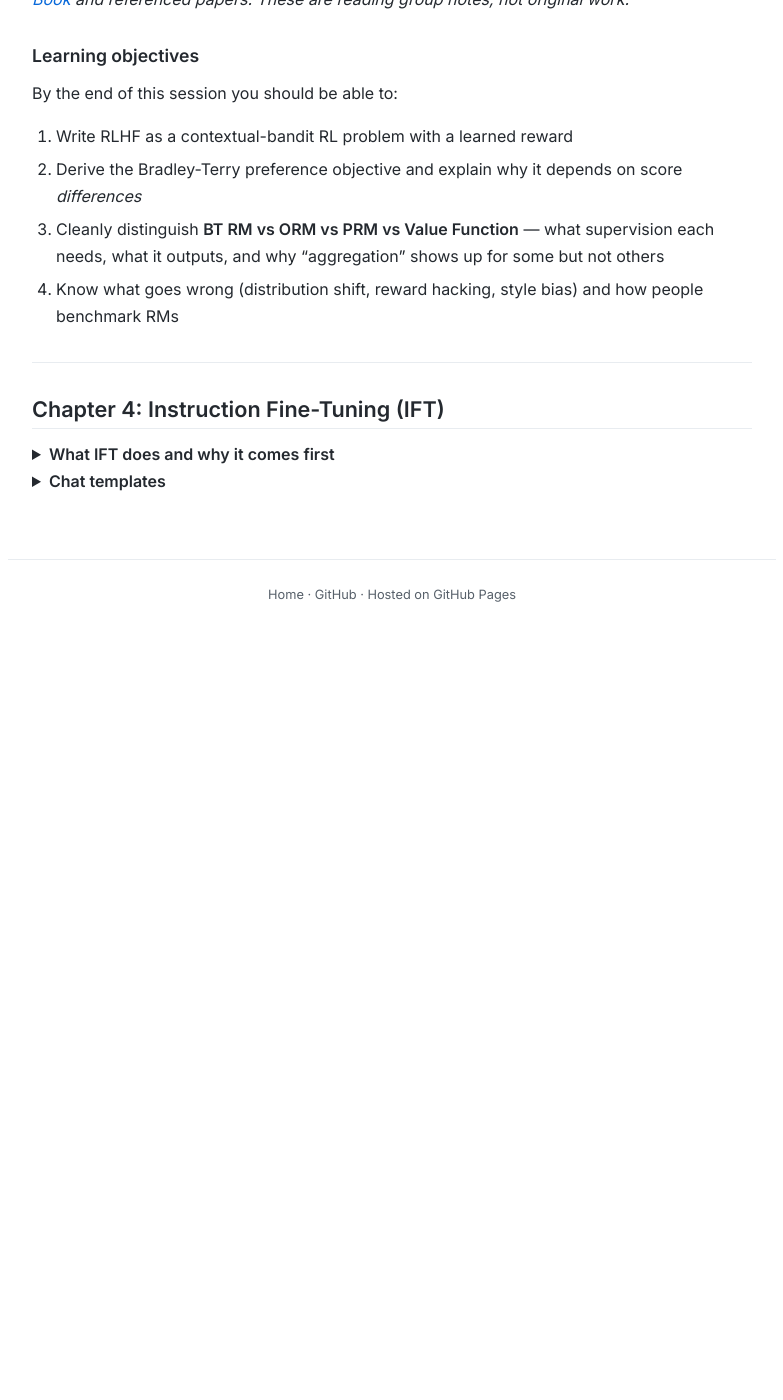
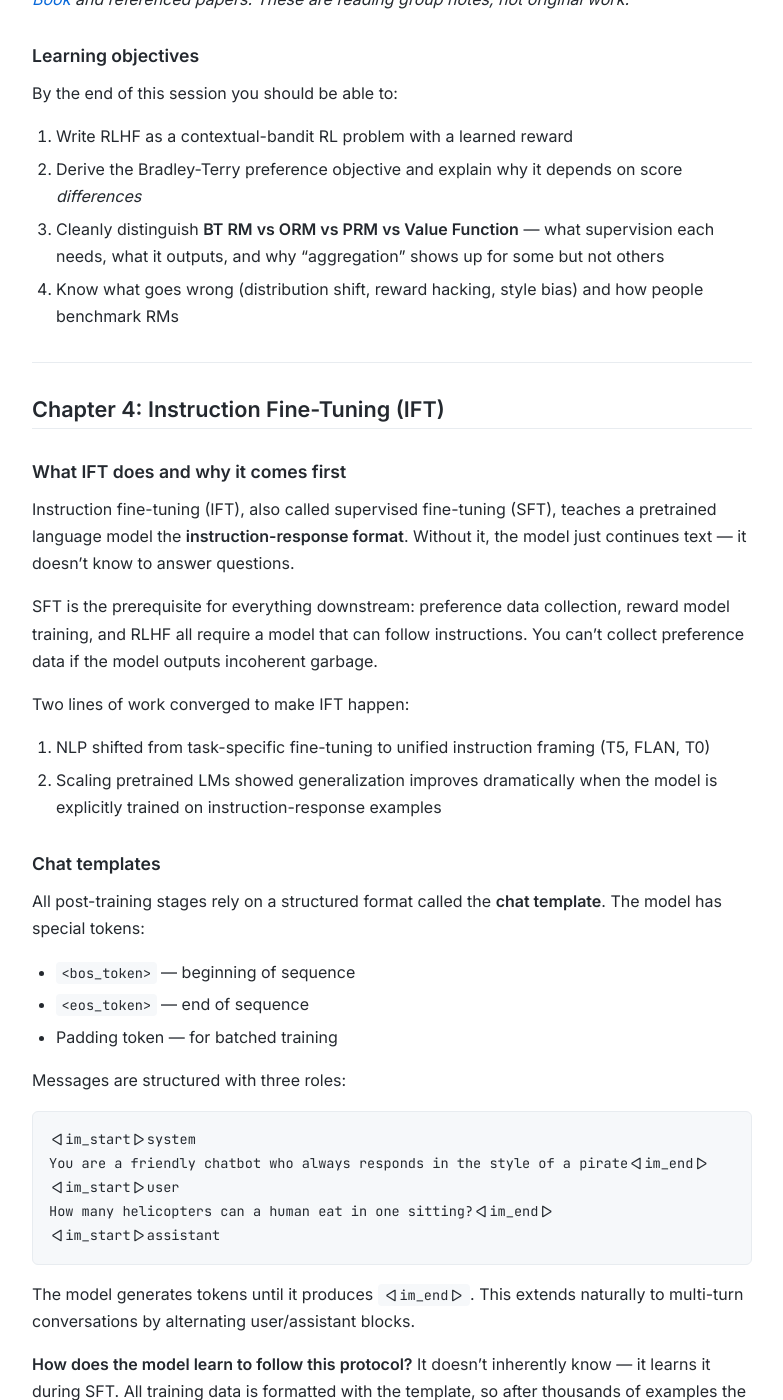
Before and after one commit to shreyasrajesh0308/RLHF-Reading-Group, a Jekyll site: the page built from notes/week03.md, in a window 1280 px wide and 1400 px high, scrolled down 522 px. Shown: the whole window, without its empty margins (248-1031 px from the left). Built offline with Jekyll 4.4.1, drawn with Linux system fonts in a browser that asks for light colours; our own code applies the rules of GitHub Pages for plain Markdown files; before the commit the page ends 1152 px from its top, so only the background shows below that; some of the changed text lies outside the part shown.

Commit message:
Revert collapsible sections - restore plain ### headings

````diff
--- a/notes/week03.md
+++ b/notes/week03.md
@@ -18,8 +18,7 @@ By the end of this session you should be able to:
 
 ## Chapter 4: Instruction Fine-Tuning (IFT)
 
-<details>
-<summary><strong>What IFT does and why it comes first</strong></summary>
+### What IFT does and why it comes first
 
 Instruction fine-tuning (IFT), also called supervised fine-tuning (SFT), teaches a pretrained language model the **instruction-response format**. Without it, the model just continues text — it doesn't know to answer questions.
 
@@ -29,10 +28,7 @@ Two lines of work converged to make IFT happen:
 1. NLP shifted from task-specific fine-tuning to unified instruction framing (T5, FLAN, T0)
 2. Scaling pretrained LMs showed generalization improves dramatically when the model is explicitly trained on instruction-response examples
 
-</details>
-
-<details>
-<summary><strong>Chat templates</strong></summary>
+### Chat templates
 
 All post-training stages rely on a structured format called the **chat template**. The model has special tokens:
 - `<bos_token>` — beginning of sequence
@@ -57,10 +53,7 @@ In practice, the template is Jinja2 code stored in the tokenizer and applied via
 
 **Hierarchical system prompts:** OpenAI and other providers use a system where there's a hidden meta-prompt users can't see ("You are ChatGPT, made by OpenAI...") that takes priority over user-configured system prompts. If the user's system prompt conflicts with the hidden one (e.g., "ignore safety guidelines"), the hidden one wins.
 
-</details>
-
-<details>
-<summary><strong>The autoregressive loss</strong></summary>
+### The autoregressive loss
 
 SFT uses the **same loss function as pretraining** — next-token prediction via cross-entropy:
 
@@ -68,20 +61,14 @@ $$\mathcal{L} = -\sum_{t=1}^{T} \log \pi_\theta(y_t | y_{<t})$$
 
 The key difference from pretraining is not the loss — it's the **data** and **masking**.
 
-</details>
-
-<details>
-<summary><strong>Prompt masking</strong></summary>
+### Prompt masking
 
 Prompt tokens are masked out during SFT:
 - Only trains on assistant response tokens
 - No wasting gradient signal learning to predict queries
 - Teach good answers, not good questions
 
-</details>
-
-<details>
-<summary><strong>Multi-turn masking</strong></summary>
+### Multi-turn masking
 
 For multi-turn conversations, two common approaches:
 
@@ -90,10 +77,7 @@ For multi-turn conversations, two common approaches:
 
 No strong theoretical reason to prefer one — it's empirical. [Tulu 3](https://arxiv.org/abs/2411.15124) uses all-assistant-turns.
 
-</details>
-
-<details>
-<summary><strong>Best practices</strong></summary>
+### Best practices
 
 1. **High-quality completions are key** — the model learns from responses (prompts are masked)
 2. **~1M prompts** is the practical sweet spot; diminishing returns beyond that
@@ -103,21 +87,15 @@ No strong theoretical reason to prefer one — it's empirical. [Tulu 3](https://
 6. **Run multiple seeds** and pick the best — post-training is sensitive to randomness
 7. **QLoRA** makes SFT accessible on consumer hardware for narrow domains
 
-</details>
-
-<details>
-<summary><strong>Is IFT research saturated?</strong></summary>
+### Is IFT research saturated?
 
 The algorithm is settled — it's just supervised learning. Active research is on **data curation**: what data to include, how much synthetic data, mixing ratios, quality filtering. Papers like [Tulu 3](https://arxiv.org/abs/2411.15124) and LIMA are about data, not new training methods. The frontier has moved from "how to train" to "what to train on."
-
-</details>
 
 ---
 
 ## Chapter 5: Reward Models
 
-<details>
-<summary><strong>Where reward models fit in the pipeline</strong></summary>
+### Where reward models fit in the pipeline
 
 ![The reward model plays the role of the environment's reward function in standard RL — except in RLHF we learn it from human preferences.](images/rlhf-overview.png)
 
@@ -131,10 +109,7 @@ The RM plays the role of the **environment's reward function** in standard RL
 
 Once trained, the reward model IS a function — plug in (prompt, response), get a scalar out. Labels are only needed for training, not inference.
 
-</details>
-
-<details>
-<summary><strong>Historical context: alignment, IRL, and reward models</strong></summary>
+### Historical context: alignment, IRL, and reward models
 
 Reward models were originally proposed for studying the **value alignment problem** (Leike et al. 2018) — ensuring AI pursues goals aligned with human values. The core obstacle: good reward functions are hard to design because users often only have an *implicit* understanding of what they want.
 
@@ -146,10 +121,7 @@ RM training is closely related to **inverse reinforcement learning (IRL)**, but
 
 In LLM RLHF, it's a **bandit-style** setup (prompt → full completion → score), which differs from classic long-horizon trajectory IRL.
 
-</details>
-
-<details>
-<summary><strong>The Bradley-Terry preference model</strong></summary>
+### The Bradley-Terry preference model
 
 The canonical reward model implementation derives from the Bradley-Terry model. Given two completions, the probability one is preferred:
 
@@ -170,10 +142,7 @@ These are mathematically identical (rearranging $\sigma(x) = 1/(1+e^{-x})$). For
 - One form may be more numerically stable depending on implementation
 - Softplus is common in convex analysis derivations
 
-</details>
-
-<details>
-<summary><strong>Architecture</strong></summary>
+### Architecture
 
 Take a pretrained **causal language model** (left-to-right attention only, like GPT — as opposed to BERT which attends in both directions) and attach a **reward head** (linear layer `hidden_dim → 1`) on top of the backbone.
 
@@ -202,10 +171,7 @@ This is similar to HuggingFace's `AutoModelForSequenceClassification`. Typically
 
 **Often 1 epoch (or very few) is used to avoid overfitting** — preference data is noisy (~25-30% annotator disagreement) and the label space is simple (binary), so extra epochs risk memorizing annotator quirks rather than learning general preferences. The exact choice is empirical.
 
-</details>
-
-<details>
-<summary><strong>Variants</strong></summary>
+### Variants
 
 **Why binary preferences instead of ratings?** Pairwise comparison ("which is better?") is easier for labelers to do consistently and easier to model. Even when you *have* Likert ratings (1-5 scale), the common practice is to binarize into chosen/rejected. Rating differences are noisier because annotator calibration varies ("my 4 vs 2" ≠ "your 4 vs 2").
 
@@ -215,10 +181,7 @@ This is similar to HuggingFace's `AutoModelForSequenceClassification`. Typically
 
 **Balancing multiple comparisons per prompt:** With K responses per prompt, form all $\binom{K}{2}$ pairs and weight the loss per comparison to balance the training signal.
 
-</details>
-
-<details>
-<summary><strong>The four types of reward/value models</strong></summary>
+### The four types of reward/value models
 
 | Model | Predicts | Granularity | Loss | Architecture |
 |-------|----------|-------------|------|-------------|
@@ -245,10 +208,7 @@ Key distinctions:
 - **ORM vs Value Function:** Both output per-token scalars, but ORM predicts "is this token in a correct response?" (static, trained on offline data). Value function predicts "what reward do I expect from here onward under the current policy?" (dynamic, retrained as the policy changes).
 - **Aggregation:** Preference RMs output one scalar at EOS (no aggregation needed). ORMs and PRMs output scores at multiple positions and need aggregation (average, min, product) to get a single response-level score for use in RLHF.
 
-</details>
-
-<details>
-<summary><strong>Outcome Reward Models (ORM) — deep dive</strong></summary>
+### Outcome Reward Models (ORM) — deep dive
 
 How per-token ORM training actually works:
 1. Generate a response to a math problem
@@ -280,10 +240,7 @@ class OutcomeRewardModel(nn.Module):
 
 Note: you're labeling **sampled trajectories**, not every possible token. Different rollouts of the same prompt get different labels depending on whether their final answer is correct.
 
-</details>
-
-<details>
-<summary><strong>Process Reward Models (PRM) — deep dive</strong></summary>
+### Process Reward Models (PRM) — deep dive
 
 PRMs predict correctness at **step boundaries** (e.g., double newlines in chain-of-thought). Three-class output: correct (+1), neutral (0), incorrect (-1).
 
@@ -341,10 +298,7 @@ Step 3: The answer is 1.2                  ✗ (PRM: incorrect)
    ```
    Cheaper and scalable (only need a final answer checker, no human step labels), but noisier since you're estimating with finite samples.
 
-</details>
-
-<details>
-<summary><strong>ORM vs PRM tradeoffs</strong></summary>
+### ORM vs PRM tradeoffs
 
 | | ORM | PRM |
 |---|-----|-----|
@@ -359,10 +313,7 @@ Step 3: The answer is 1.2                  ✗ (PRM: incorrect)
 - **ORMs** are great when correctness is verifiable (math/code) — you can get tons of labels cheaply by auto-grading final answers
 - **PRMs** are great when you care about *how* the model reasons — you can pinpoint where it went wrong and reward human-endorsed reasoning steps
 
-</details>
-
-<details>
-<summary><strong>The bigger picture: automated verification and RLAIF</strong></summary>
+### The bigger picture: automated verification and RLAIF
 
 The ORM vs PRM distinction points to a deeper trend: **the verification bottleneck**. As models get more capable, humans struggle to verify their outputs — a PhD mathematician can check a proof, but that doesn't scale. This is pushing the field from RLHF (human feedback) toward **RLAIF** (AI feedback). The pipeline is the same, the only difference is who provides the signal:
 
@@ -373,12 +324,9 @@ PRMs are central to this shift. For verifying complex reasoning (e.g., mathemati
 
 The progression: human verifiers (expensive, doesn't scale) → PRMs trained on human labels (PRM800K) → PRMs trained via Monte Carlo (no humans, just a final answer checker) → fully generative verifiers that reason about *why* a step is wrong. Each step removes more of the human bottleneck.
 
-</details>
-
 ---
 
-<details>
-<summary><strong>Generative Reward Modeling (LLM-as-a-judge)</strong></summary>
+### Generative Reward Modeling (LLM-as-a-judge)
 
 Instead of training a dedicated RM, prompt an existing LLM to judge responses — mirroring human annotation. Used in evaluations like AlpacaEval, Arena-Hard, WildBench.
 
@@ -393,17 +341,11 @@ Instead of training a dedicated RM, prompt an existing LLM to judge responses
 
 But the gap is closing as frontier models improve. Active research area.
 
-</details>
-
-<details>
-<summary><strong>Why benchmark reward models?</strong></summary>
+### Why benchmark reward models?
 
 The RM is an instrument in a bigger pipeline, and picking the "best RM" by intuition is unreliable. The gold standard (run full RLHF and check downstream performance) is too expensive. Benchmarks are cheaper proxies. See Frick et al. (ICLR 2025), "How to Evaluate Reward Models for RLHF," which argues for proxy evaluations that predict downstream RLHF outcomes.
 
-</details>
-
-<details>
-<summary><strong>Current state of the field</strong></summary>
+### Current state of the field
 
 Reward modeling research is very active, with many benchmarks emerging in 2024-2025:
 
@@ -421,23 +363,17 @@ Reward modeling research is very active, with many benchmarks emerging in 2024-2
 **Surveys:**
 - "A Survey of Process Reward Models" (2025) covers the broader PRM landscape
 
-</details>
-
 ---
 
 ## Week 2 Revisited: RL Concepts with Reward Model Context
 
 *Now that we understand what reward models are and the different types (Preference RM, ORM, PRM), let's revisit last week's RL concepts. The confusion about value functions and advantages makes more sense when you know what the reward signal actually looks like.*
 
-<details>
-<summary><strong>The thing RL optimizes against</strong></summary>
+### The thing RL optimizes against
 
 The policy gradient methods from Week 2 use the reward model's output as their training signal. The quality of that signal — how granular, how accurate, how noisy — directly determines how well RL training works. This is why we covered reward models first (as the book intended).
 
-</details>
-
-<details>
-<summary><strong>Two framings: bandit vs. token MDP</strong></summary>
+### Two framings: bandit vs. token MDP
 
 Different algorithms treat the problem at different levels:
 
@@ -453,30 +389,21 @@ Different algorithms treat the problem at different levels:
 - Reward is **sparse**: $r_t = 0$ for all tokens except the last, where $r_T = R$
 - A value model $V_\phi(s_t)$ predicts expected reward from each intermediate state
 
-</details>
-
-<details>
-<summary><strong>Why do we need both a value model and a policy?</strong></summary>
+### Why do we need both a value model and a policy?
 
 - **Policy $\pi_\theta$**: the LLM itself. Generates text. This is what we're training.
 - **Value function $V_\phi$**: a training helper that estimates expected reward for a given state. Exists only to reduce variance in policy training.
 
 You *can* drop $V$ entirely — that's REINFORCE (use raw rewards) or GRPO (use mean reward across samples as baseline). The value model is an **optimization trick**, not a requirement.
 
-</details>
-
-<details>
-<summary><strong>Why V instead of Q?</strong></summary>
+### Why V instead of Q?
 
 - **Q for the action you took** → you already observe it directly. It's the return (reward) from the rollout.
 - **V (average across all possible actions)** → you can't observe this from a single rollout. V(s_t) = sum over all actions of pi(a\|s_t) * Q(s_t, a) — it's an expectation over the whole vocabulary. So you estimate it with a small learned model (`hidden_dim → 1`).
 
 You don't need Q for all 32K+ vocabulary tokens — you only need it for the one you actually generated, and you already have that from the reward model.
 
-</details>
-
-<details>
-<summary><strong>The diagram from the book explained</strong></summary>
+### The diagram from the book explained
 
 ![Value function training diagram](images/reward_value_interaction.png)
 
@@ -502,10 +429,7 @@ This is **credit assignment**. Early tokens that "committed" to the right answer
 
 The value model is trained via **MSE regression** against the actual return.
 
-</details>
-
-<details>
-<summary><strong>Why subtracting V reduces variance</strong></summary>
+### Why subtracting V reduces variance
 
 REINFORCE gradient:
 
@@ -521,10 +445,7 @@ Now good responses get positive weight, bad ones get negative weight. The gradie
 
 **Why this is unbiased:** The expected value of the baseline term is zero because of the score function identity — the expected gradient of log-probability under its own distribution is always zero. Subtracting any baseline is free: zero bias, reduced variance.
 
-</details>
-
-<details>
-<summary><strong>Connecting it all: denser rewards help RL</strong></summary>
+### Connecting it all: denser rewards help RL
 
 | Reward type | Supervision | Credit assignment | Algorithms |
 |-------------|-------------|-------------------|------------|
@@ -534,8 +455,6 @@ Now good responses get positive weight, bad ones get negative weight. The gradie
 | **Per-token** | Every token | Maximum | Dense rewards make TD-style ideas more plausible, but action space + off-policy instability make it very hard in practice |
 
 This is the core insight connecting Chapters 5 and 6: the **quality of the reward signal** determines how well RL training works. PRMs give better signal → RL converges faster → less reward hacking. Useful analogy (not equivalence): Monte Carlo PRM training resembles empirical Q-estimation — sample many continuations from each step and check success rates.
-
-</details>
 
 ---
 
````
